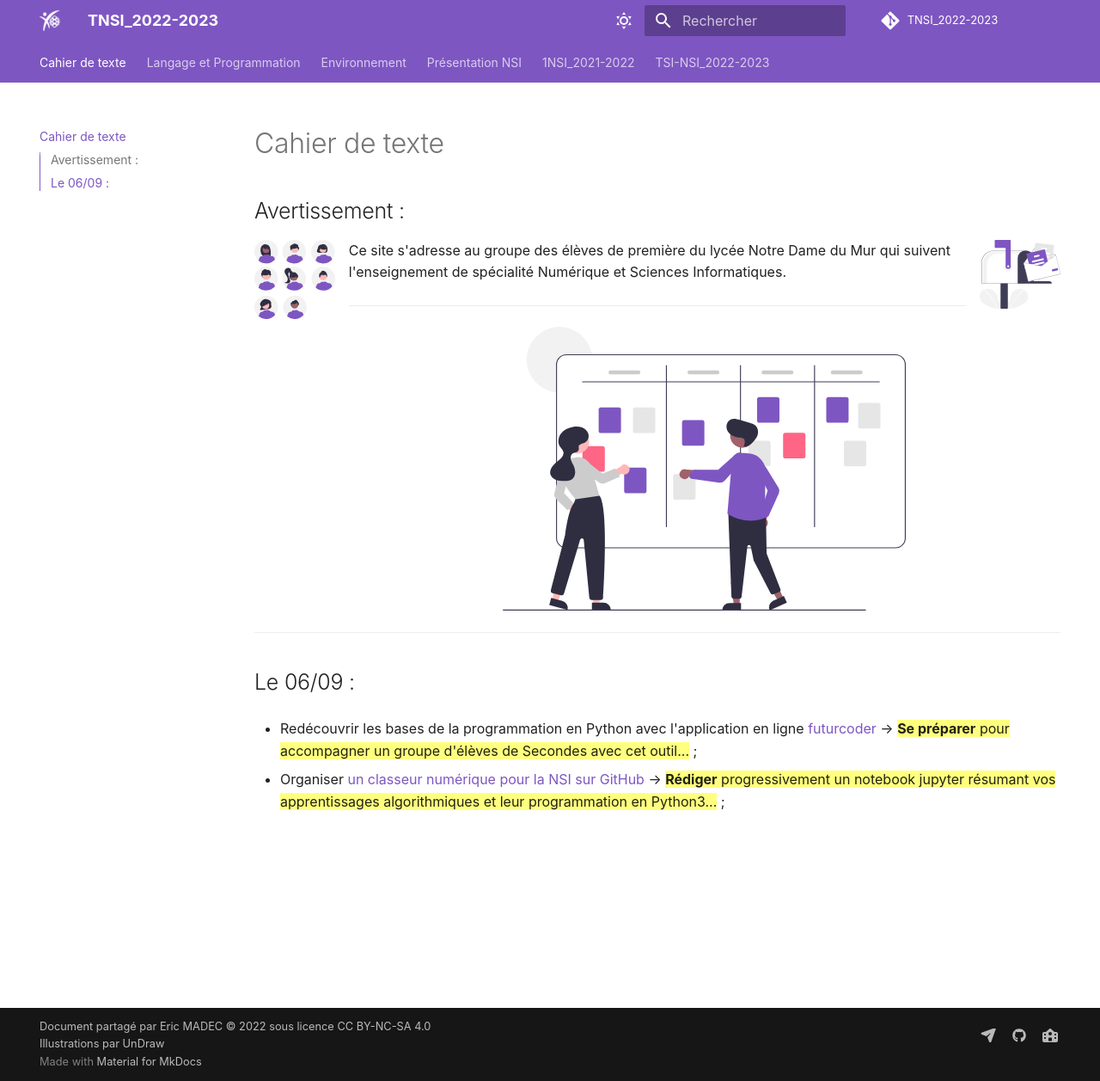
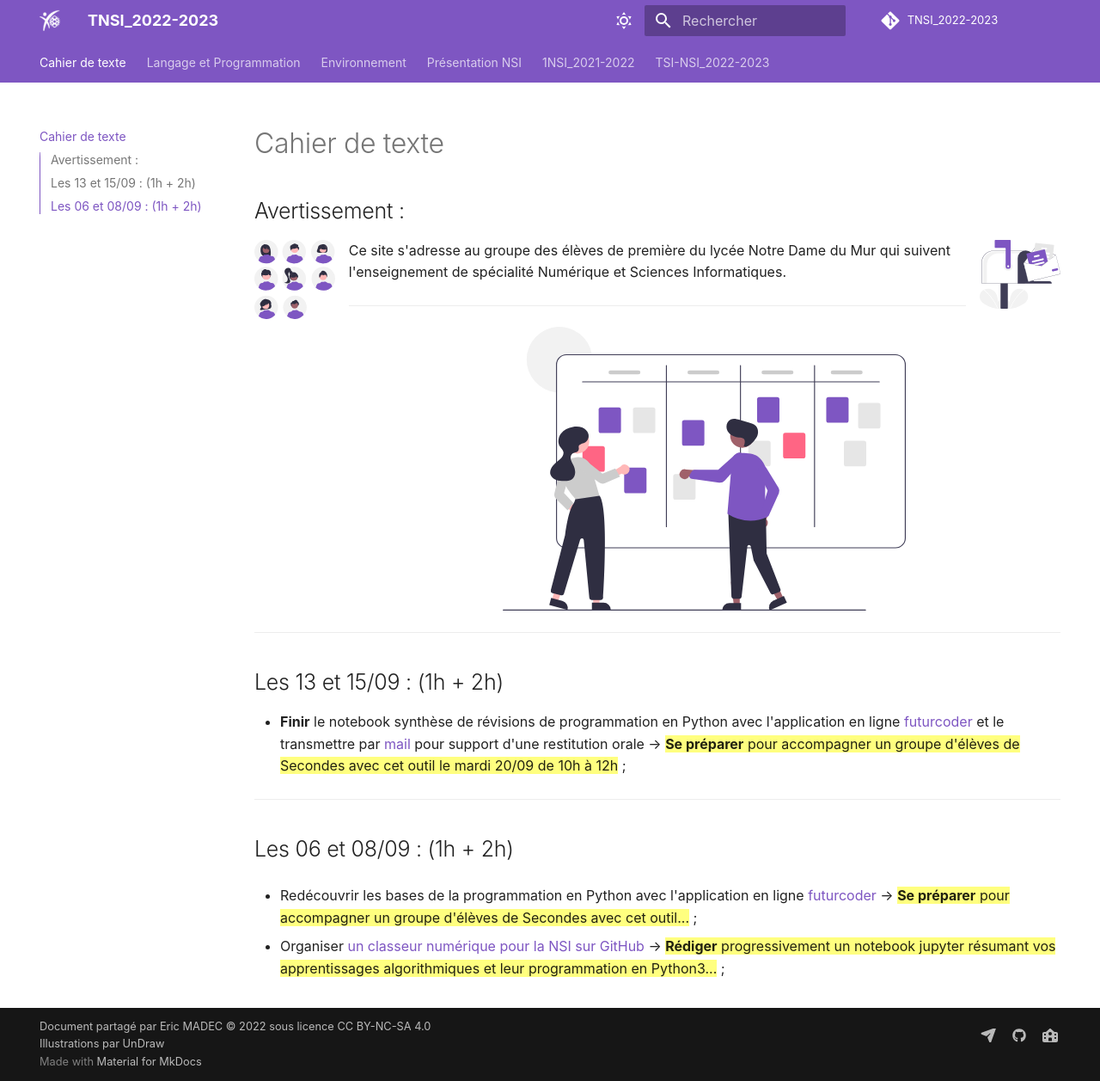
Before and after one commit to ericECmorlaix/TNSI_2022-2023, an MkDocs documentation site: the page built from docs/index.md, in a window 1280 px wide and 1257 px high. Shown: the whole window at 86% size. Built offline with MkDocs 1.6.1 and Material for MkDocs 9.7.7, drawn with Linux system fonts in a browser that asks for light colours; comment, search, counter and statistics services are not loaded.

Commit message:
MAJ 0912

```diff
--- a/docs/index.md
+++ b/docs/index.md
@@ -15,7 +15,12 @@
 [mail]: mailto:eric.madec@ecmorlaix.fr "eric.madec@ecmorlaix.fr"
 
 ***
-## Le 06/09 :
+## Les 13 et 15/09 : (1h + 2h)
+
+- **Finir** le notebook synthèse de révisions de programmation en Python avec l'application en ligne [futurcoder](https://fr.futurecoder.io/course/#IntroducingTheShell){:target="_blank"} et le transmettre par [mail] pour support d'une restitution orale -> ==**Se préparer** pour accompagner un groupe d'élèves de Secondes avec cet outil le mardi 20/09 de 10h à 12h== ;
+
+***
+## Les 06 et 08/09 : (1h + 2h)
 
 - Redécouvrir les bases de la programmation en Python avec l'application en ligne [futurcoder](https://fr.futurecoder.io/course/#IntroducingTheShell){:target="_blank"} -> ==**Se préparer** pour accompagner un groupe d'élèves de Secondes avec cet outil...== ;
 
```
